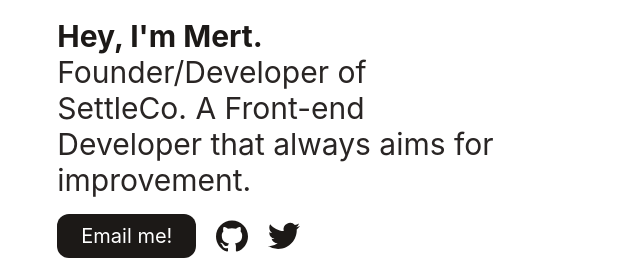
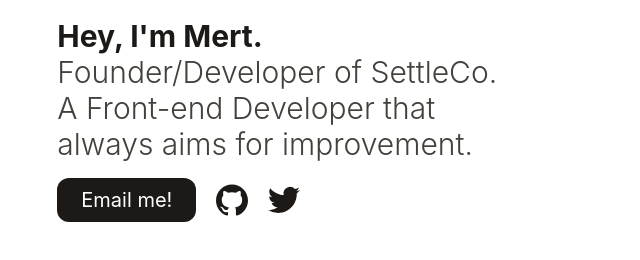
Before and after one commit to ReXulEc/portfoilo, a Next.js app: page / in a window 1280 px wide. Shown: the part 150-410 px from the top of the page, without its empty margins (316-956 px from the left). Built offline with nearby package versions, Linux system fonts and the light colour scheme; no server answers.

Commit message:
style: changed font weight of desc

```diff
--- a/components/topmain.js
+++ b/components/topmain.js
@@ -3,7 +3,7 @@ export default function topmain() {
         <div className="text-3xl space-y-4">
             <div>
                 <p className="font-bold text-stone-900">Hey, I&apos;m Mert.</p>
-                <p className="font-normal text-stone-800 w-10/12">Founder/Developer of SettleCo. A Front-end Developer that always aims for improvement.</p>
+                <p className="font-light text-md text-stone-700 w-10/12">Founder/Developer of SettleCo. A Front-end Developer that always aims for improvement.</p>
             </div>
             <div className="flex items-center text-xl space-x-5">
                 <a className="p-2 px-6 bg-stone-900 text-white rounded-xl hover:opacity-95 transition" href="mailto:mert@rexulec.com">Email me!</a>
```
